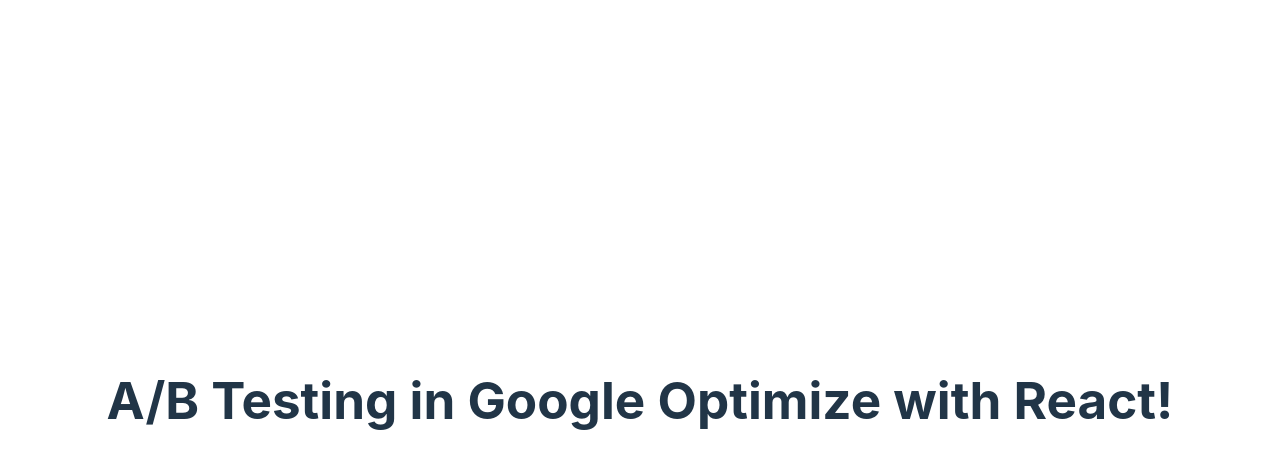
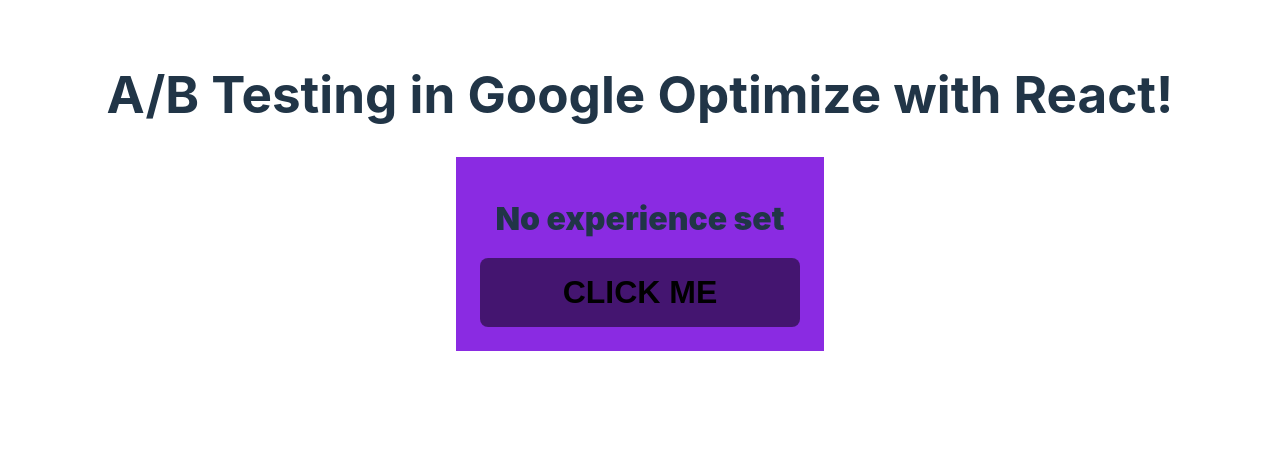
Before and after one commit to trevorlang/ab-testing-react-optimize-example, a React (Vite) app: page / in a window 1280 px wide. Shown: the top 468 px of the page. Built offline with nearby package versions, Linux system fonts and the light colour scheme; the HTML template or start-up script is replaced by a standard one.

Commit message:
Adding ExperimentView component

```diff
--- a/src/App.css
+++ b/src/App.css
@@ -4,3 +4,10 @@
   padding: 2rem;
   text-align: center;
 }
+
+.App {
+  display: flex;
+  flex-direction: column;
+  align-items: center;
+  justify-content: center;
+}
--- a/src/App.jsx
+++ b/src/App.jsx
@@ -1,10 +1,13 @@
 import React from 'react'
+import ExperimentView from './ExperimentView'
+
 import './App.css'
 
 function App () {
   return (
     <div className="App">
       <h1>A/B Testing in Google Optimize with React!</h1>
+      <ExperimentView />
     </div>
   )
 }
--- /dev/null
+++ b/src/ExperimentView.css
@@ -0,0 +1,26 @@
+.ExperimentView {
+  width: 100%;
+  max-width: 20rem;
+  flex-grow: 1;
+  padding: 1.5rem;
+  background-color: blueviolet;
+}
+
+.ExperimentView__Experience{
+  font-size: 2rem;
+  font-weight: 900;
+}
+
+.ExperimentView__Button {
+  display: block;
+  width: 100%;
+  font-size: 2rem;
+  padding: 1rem;
+  outline: 0;
+  border: none;
+  border-radius: 0.5rem;
+  font-weight: 900;
+  text-transform: uppercase;
+  background-color: rgba(0, 0, 0, 0.5);
+  box-shadow: none;
+}
--- /dev/null
+++ b/src/ExperimentView.jsx
@@ -0,0 +1,54 @@
+import React, { useCallback, useState } from 'react'
+import PropTypes from 'prop-types'
+
+import './ExperimentView.css'
+
+function ExperimentView ({
+  experience
+}) {
+  const [hasClicked, setHasClicked] = useState(false)
+  const onButtonClick = useCallback(() => {
+    if (!hasClicked) setHasClicked(true)
+  })
+  return (
+    <section className="ExperimentView">
+      <h2 className="ExperimentView__Experience">
+      {
+        !experience
+          ? (
+            <>No experience set</>
+            )
+          : (
+              experience
+            )
+      }
+      </h2>
+      <button
+        className="ExperimentView__Button"
+        type="button"
+        disabled={hasClicked}
+        onClick={onButtonClick}
+      >
+        {
+          !hasClicked
+            ? (
+              <>Click Me</>
+              )
+            : (
+              <>Thanks :)</>
+              )
+        }
+      </button>
+    </section>
+  )
+}
+
+export default ExperimentView
+
+ExperimentView.defaultProps = {
+  experience: null
+}
+
+ExperimentView.propTypes = {
+  experience: PropTypes.string.isRequired
+}
--- a/src/index.css
+++ b/src/index.css
@@ -27,7 +27,6 @@
 body {
   margin: 0;
   display: flex;
-  place-items: center;
   min-width: 320px;
   min-height: 100vh;
 }
@@ -45,7 +44,4 @@
   a:hover {
     color: #747bff;
   }
-  button {
-    background-color: #f9f9f9;
-  }
 }
--- a/vite.config.js
+++ b/vite.config.js
@@ -4,11 +4,9 @@
 import { VitePluginRadar } from 'vite-plugin-radar'
 
 // https://vitejs.dev/config/
-export default defineConfig(({ command, mode }) => {
+export default defineConfig(({ mode }) => {
   const env = loadEnv(mode, process.cwd())
 
-  console.log('VitePluginRadar', VitePluginRadar)
-  console.log('env.VITE_GTM_CONTAINER_ID', env.VITE_GTM_CONTAINER_ID)
   return {
     plugins: [
       react(),
```
